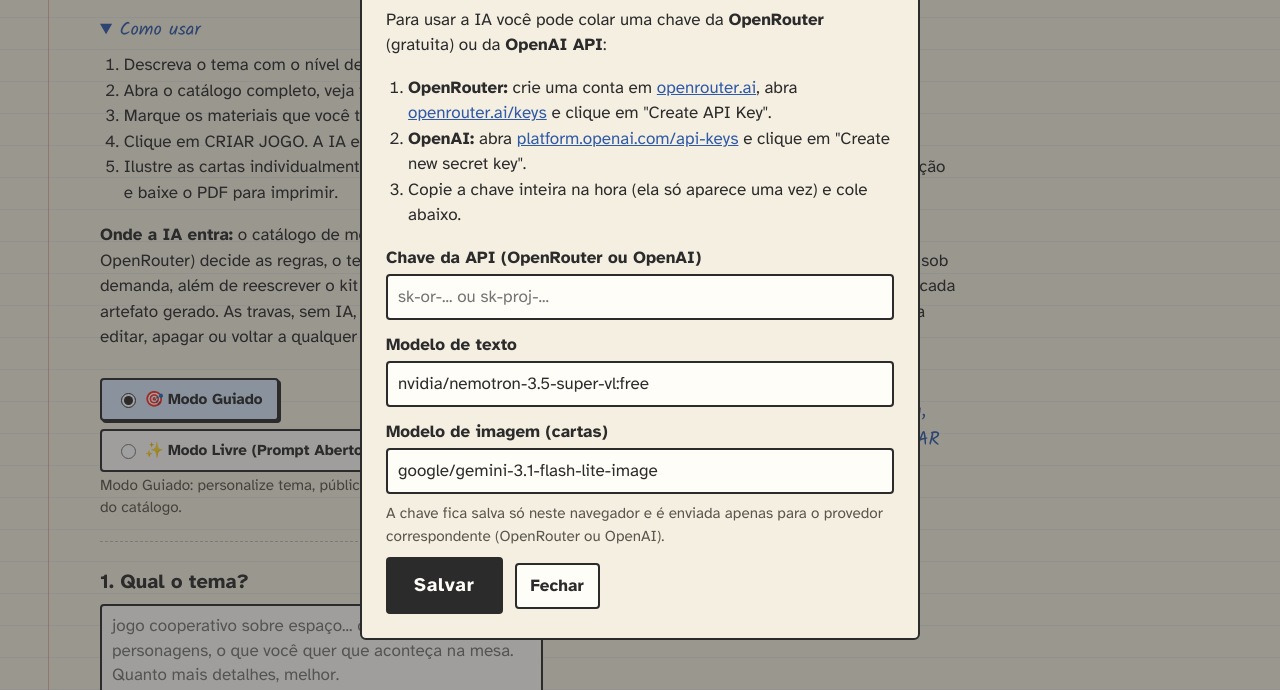
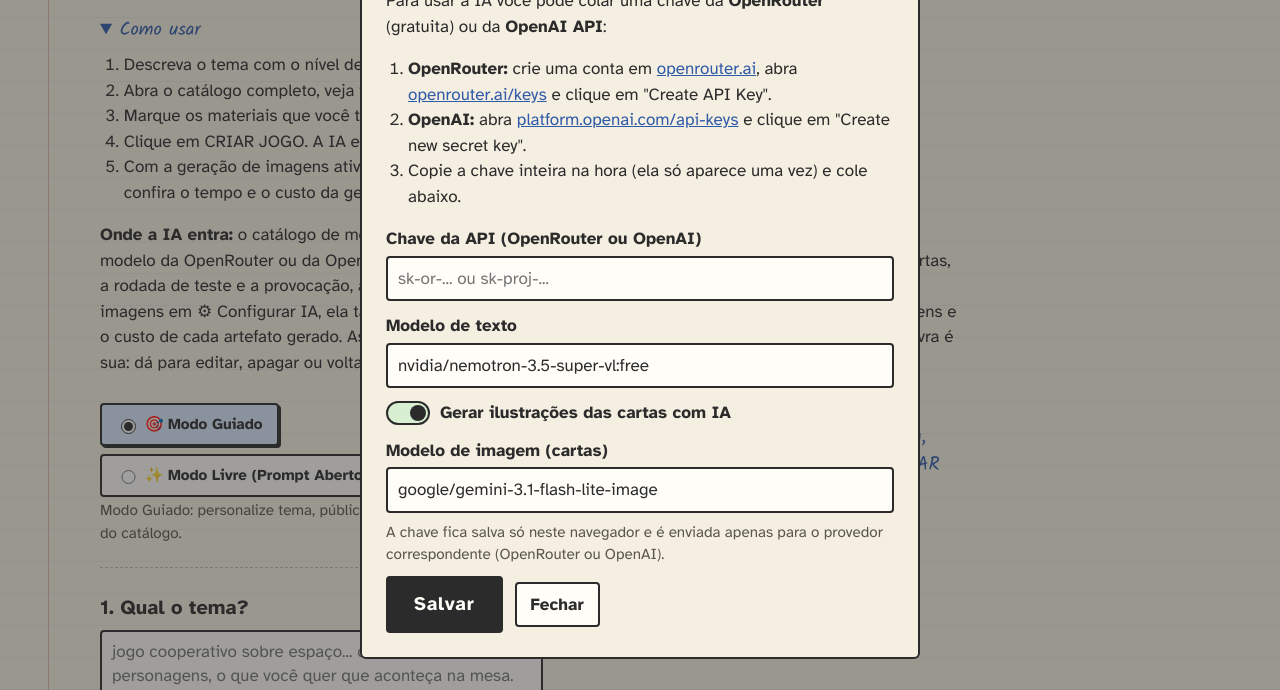
Before and after one commit to JosiasNetto/mesainventada, a website with bundled scripts: page index.html in a window 1280 px wide. Both pictures are taken after a click on the button "⚙ Configurar IA". Shown: the part 110-800 px from the top of the page. Built offline with nearby package versions, Linux system fonts and the light colour scheme.

Commit message:
feat: interruptor para ativar ou desativar a geracao de imagens
Adiciona em Configurar IA um interruptor que, desligado, oculta o campo
de modelo de imagem e os botoes de ilustrar cartas, mantendo as
ilustracoes ja geradas. Atualiza o texto "Onde a IA entra" para citar
modelos da OpenRouter e da OpenAI e tratar as ilustracoes como opcionais.

Co-Authored-By: Claude Opus 5.5 <noreply@anthropic.com>

```diff
--- a/app.js
+++ b/app.js
@@ -256,6 +256,9 @@ $('#jogadores').addEventListener('blur', sincronizarJogadores);
 document.querySelectorAll('input[name=material]').forEach(i => i.addEventListener('change', atualizarEntradaMecanicas));
 $('#outro-material').addEventListener('change', atualizarEntradaMecanicas);
 
+// Geração de imagens é opcional: desligada, some o modelo de imagem e os botões de ilustrar.
+const imagensAtivas = () => ler('mi:imagens', true) !== false;
+
 function mostrarErroChave(msg) {
   $('#erro-chave').textContent = msg;
   $('#erro-chave').hidden = !msg;
@@ -266,11 +269,14 @@ function abrirConfig(erro = '') {
   $('#chave').value = chaveSalva;
   $('#modelo').value = resolverModelo(ler('mi:modelo', MODELO_PADRAO), chaveSalva);
   if ($('#modelo-imagem')) $('#modelo-imagem').value = ler('mi:modelo-imagem', MODELO_IMAGEM_PADRAO);
+  $('#gerar-imagens').checked = imagensAtivas();
+  $('#campo-modelo-imagem').hidden = !imagensAtivas();
 
   mostrarErroChave(erro);
   $('#config').showModal();
 }
 $('#abrir-config').addEventListener('click', () => abrirConfig());
+$('#gerar-imagens').addEventListener('change', e => { $('#campo-modelo-imagem').hidden = !e.target.checked; });
 $('#chave').addEventListener('input', () => {
   const chave = $('#chave').value.trim();
   if (!chave || chaveValida(chave)) mostrarErroChave('');
@@ -284,7 +290,8 @@ $('#salvar-config').addEventListener('click', e => {
   gravar('mi:chave', chave);
   gravar('mi:modelo', resolverModelo($('#modelo').value.trim(), chave));
   if ($('#modelo-imagem')) gravar('mi:modelo-imagem', $('#modelo-imagem').value.trim() || MODELO_IMAGEM_PADRAO);
-
+  gravar('mi:imagens', $('#gerar-imagens').checked);
+  render();
 });
 
 // Sem chave: abre a configuração. Chave salva fora do formato (ex.: copiada da lista do site): abre com a explicação.
@@ -574,14 +581,16 @@ function renderKit(kit, alvo, editavel) {
     }
     d.append(c('p', cc.texto, `cartas.${i}.texto`, 'carta-texto'));
     const rodape = el('div', null, 'carta-rodape');
-    if (editavel) {
+    if (editavel && (imagensAtivas() || temArte)) {
       const acoesArte = el('div', null, 'carta-acoes-arte');
+      if (imagensAtivas()) {
         const btnArte = el('button', temArte ? '↻ arte' : '🎨 ilustrar', 'botao-arte-carta');
         btnArte.type = 'button';
         btnArte.dataset.ilustrar = i;
         btnArte.disabled = carregando;
         btnArte.title = temArte ? 'Gerar outra ilustração para esta carta' : 'Gerar ilustração com IA para esta carta';
         acoesArte.append(btnArte);
+      }
       if (temArte) {
         const btnSemArte = el('button', '✕', 'botao-remover-arte');
         btnSemArte.type = 'button';
@@ -615,7 +624,7 @@ function renderKit(kit, alvo, editavel) {
   }
 
   const secaoCartas = el('div', null, 'parte');
-  if (editavel && listaCartas.length) {
+  if (editavel && listaCartas.length && imagensAtivas()) {
     const ilustradas = listaCartas.filter(cc => cc && typeof cc === 'object' && cc.imagem).length;
     const topoCartas = el('div', null, 'topo-cartas');
     topoCartas.append(el('h4', `Cartas (${ilustradas}/${listaCartas.length} ilustradas)`));
--- a/index.html
+++ b/index.html
@@ -28,9 +28,9 @@
         <li>Abra o catálogo completo, veja todas as mecânicas e escolha de uma a cinco para combinar.</li>
         <li>Marque os materiais que você tem e escreva outros no campo "outros materiais".</li>
         <li>Clique em CRIAR JOGO. A IA escreve regras, cartas e uma rodada de teste, e tudo fica editável.</li>
-        <li>Ilustre as cartas individualmente ou clique em "Ilustrar todas as cartas", confira o tempo e o custo da geração e baixe o PDF para imprimir.</li>
+        <li>Com a geração de imagens ativa, ilustre as cartas individualmente ou clique em "Ilustrar todas as cartas"; confira o tempo e o custo da geração e baixe o PDF para imprimir.</li>
       </ol>
-      <p><strong>Onde a IA entra:</strong> o catálogo de mecânicas é fixo, sem IA, e você escolhe nele as que quer usar. A IA ( via OpenRouter) decide as regras, o texto das cartas, a rodada de teste, a provocação e as ilustrações das cartas sob demanda, além de reescrever o kit a partir do seu relato. A ferramenta mede o tempo, os tokens e o custo de cada artefato gerado. As travas, sem IA, avisam quando o resultado foge dos limites. A última palavra é sua: dá para editar, apagar ou voltar a qualquer versão.</p>
+      <p><strong>Onde a IA entra:</strong> o catálogo de mecânicas é fixo, sem IA, e você escolhe nele as que quer usar. A IA, por um modelo da OpenRouter ou da OpenAI conforme a chave que você configurar, decide as regras, o texto das cartas, a rodada de teste e a provocação, além de reescrever o kit a partir do seu relato. Se você ativar a geração de imagens em ⚙ Configurar IA, ela também ilustra as cartas sob demanda. A ferramenta mede o tempo, os tokens e o custo de cada artefato gerado. As travas, sem IA, avisam quando o resultado foge dos limites. A última palavra é sua: dá para editar, apagar ou voltar a qualquer versão.</p>
     </details>
 
     <main class="colunas">
@@ -163,7 +163,12 @@
       <label class="campo">Modelo de texto
         <input id="modelo" type="text" autocomplete="off">
       </label>
-      <label class="campo">Modelo de imagem (cartas)
+      <label class="interruptor">
+        <input id="gerar-imagens" type="checkbox" role="switch" checked>
+        <span class="interruptor-trilho" aria-hidden="true"></span>
+        Gerar ilustrações das cartas com IA
+      </label>
+      <label class="campo" id="campo-modelo-imagem">Modelo de imagem (cartas)
         <input id="modelo-imagem" type="text" autocomplete="off">
       </label>
       <p class="dica">A chave fica salva só neste navegador e é enviada apenas para o provedor correspondente (OpenRouter ou OpenAI).</p>
--- a/style.css
+++ b/style.css
@@ -283,6 +283,13 @@ dialog a { color: var(--caneta-azul); }
 .erro-chave { background: var(--vermelho); border: 2px solid #b44; border-radius: 4px; padding: 10px 12px; }
 .campo { display: block; font-weight: 700; margin: 12px 0; }
 .campo input { margin-top: 4px; font-weight: 400; }
+.interruptor { display: flex; align-items: center; gap: 10px; font-weight: 700; margin: 12px 0; cursor: pointer; }
+.interruptor input { position: absolute; opacity: 0; width: 1px; height: 1px; }
+.interruptor-trilho { position: relative; flex: none; width: 44px; height: 24px; border: 2px solid var(--tinta); border-radius: 12px; background: var(--branco); transition: background 0.15s; }
+.interruptor-trilho::after { content: ''; position: absolute; top: 2px; left: 2px; width: 16px; height: 16px; border-radius: 50%; background: var(--tinta); transition: transform 0.15s; }
+.interruptor input:checked + .interruptor-trilho { background: var(--verde); }
+.interruptor input:checked + .interruptor-trilho::after { transform: translateX(20px); }
+.interruptor input:focus-visible + .interruptor-trilho { outline: 3px solid var(--caneta-azul); outline-offset: 2px; }
 
 @media (prefers-reduced-motion: reduce) { * { transition: none !important; animation: none !important; } }
 
```
Lines whose indentation alone changed are shown as unchanged.
